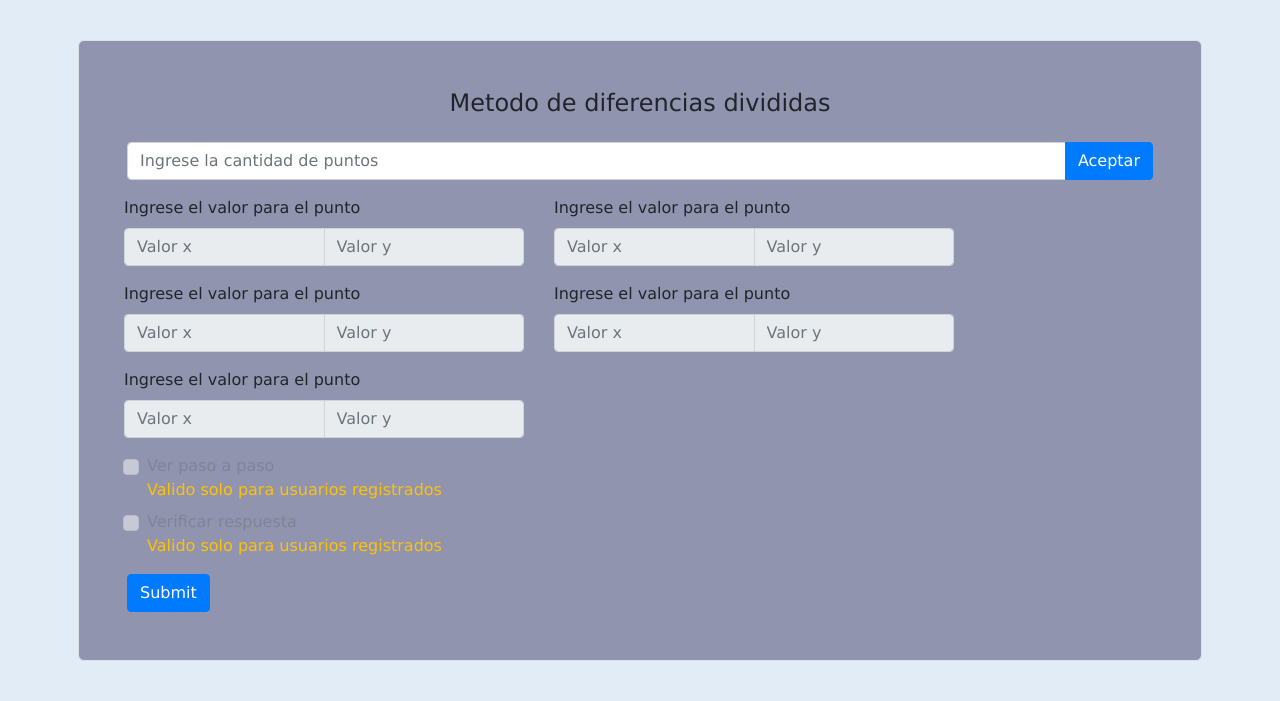
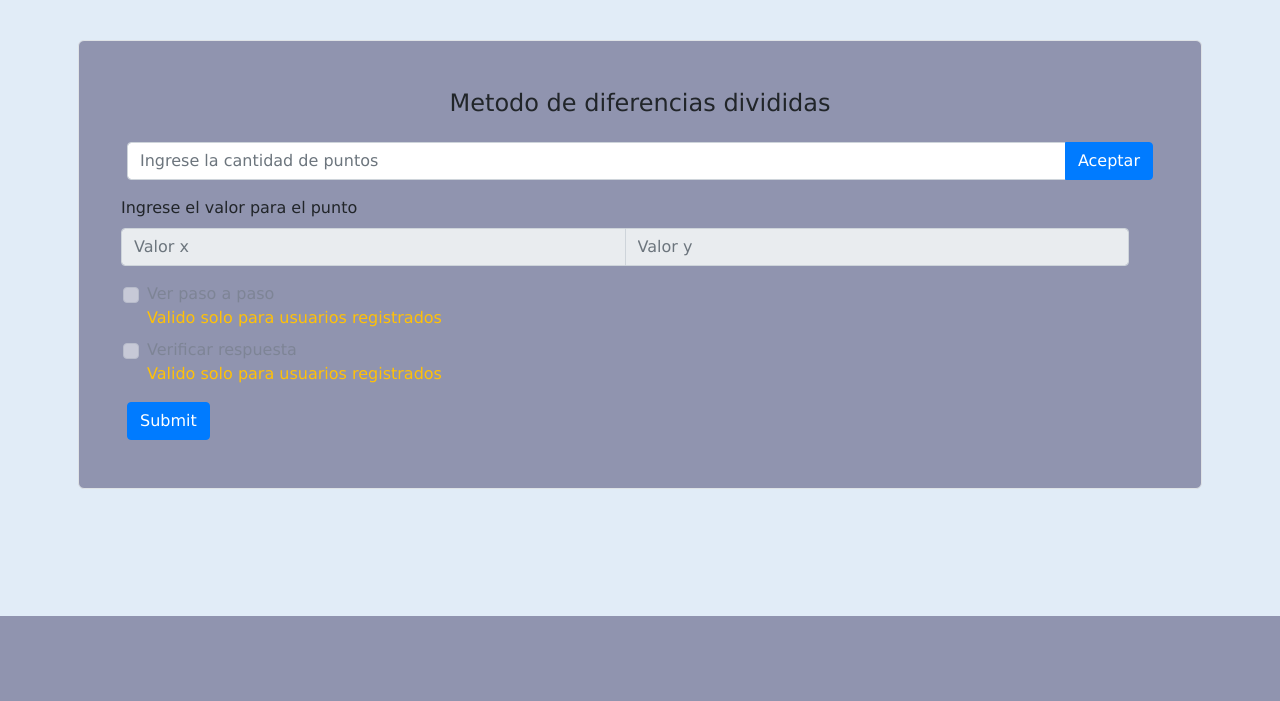
Before and after one commit to Isaac684/DiferenciasDivPagina, a Django app: page /homepage in a window 1280 px wide. Shown: the part 184-885 px from the top of the page. After the commit the page ends 800 px from the top, so only its background shows below. Run offline with Django 4.2, Linux system fonts and the light colour scheme.

Commit message:
Arreglo de detalles

```diff
--- a/myAppPage/myApp/templates/homepageapp.html
+++ b/myAppPage/myApp/templates/homepageapp.html
@@ -11,40 +11,10 @@
         </div>
         <div class="row">
             <div class="puntosXY row">
-                <div class="col-md-5 col-lg-5 ">
-                    <label class="form-label">Ingrese el valor para el punto</label>
-                    <div class="input-group mb-3">
-                        <input type="text" class="form-control" disabled placeholder="Valor x">
-                        <input type="text" class="form-control" disabled placeholder="Valor y">
-                    </div>
-                </div>
-                <div class="col-md-5 col-lg-5 ">
-                    <label class="form-label">Ingrese el valor para el punto</label>
-                    <div class="input-group mb-3">
-                        <input type="text" class="form-control" disabled placeholder="Valor x">
-                        <input type="text" class="form-control" disabled placeholder="Valor y">
-                    </div>
-                </div>
-                <div class="col-md-5 col-lg-5 ">
-                    <label class="form-label">Ingrese el valor para el punto</label>
-                    <div class="input-group mb-3">
-                        <input type="text" class="form-control" disabled placeholder="Valor x">
-                        <input type="text" class="form-control" disabled placeholder="Valor y">
-                    </div>
-                </div>
-                <div class="col-md-5 col-lg-5 ">
-                    <label class="form-label">Ingrese el valor para el punto</label>
-                    <div class="input-group mb-3">
-                        <input type="text" class="form-control" disabled placeholder="Valor x">
-                        <input type="text" class="form-control" disabled placeholder="Valor y">
-                    </div>
-                </div>
-                <div class="col-md-5 col-lg-5 ">
-                    <label class="form-label">Ingrese el valor para el punto</label>
-                    <div class="input-group mb-3">
-                        <input type="text" class="form-control" disabled placeholder="Valor x">
-                        <input type="text" class="form-control" disabled placeholder="Valor y">
-                    </div>
+                <label class="form-label">Ingrese el valor para el punto</label>
+                <div class="input-group mb-3">
+                    <input type="text" class="form-control" disabled placeholder="Valor x">
+                    <input type="text" class="form-control" disabled placeholder="Valor y">
                 </div>
             </div>
         </div>
```
Also changed, not shown: myAppPage/db.sqlite3.
